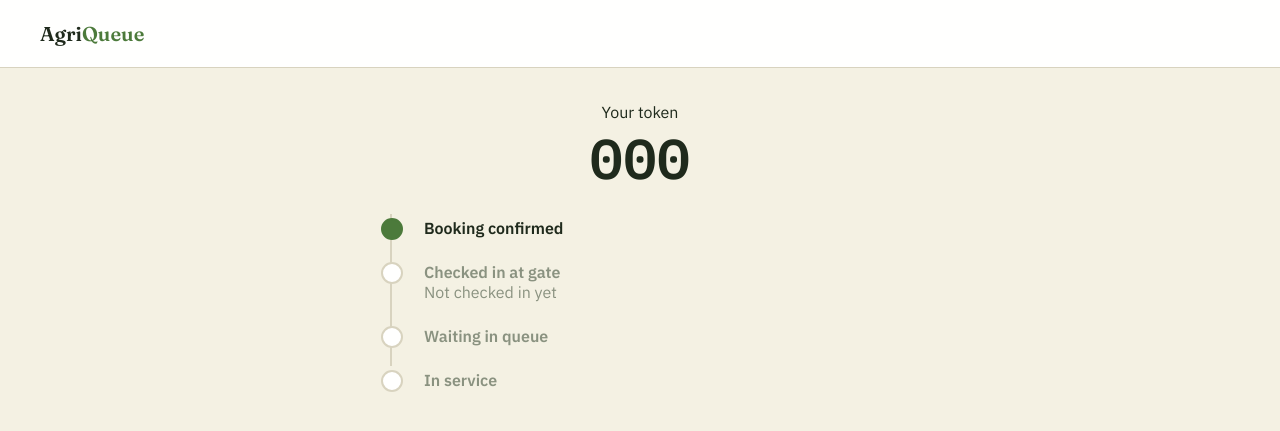
After one commit to Life-is-bad/SIH-PS26032, a FastAPI app: template backend/app/templates/farmer_queue.html in a window 1280 px wide. The commit adds this page. Shown: the top 431 px of the page. Run offline with FastAPI, Linux system fonts and the light colour scheme; the template is opened without the code that fills it, so the values that code supplies are empty; some libraries are stand-ins or nearby versions.

Commit message:
feat: Updated the frontend and added QR Code and booking history

```diff
--- a/backend/app/routes/pages.py
+++ b/backend/app/routes/pages.py
@@ -18,7 +18,7 @@ from app.models.slots import list_upcoming_slots
 from app.models.slots import create_slot
 from app.models.counters import list_counters
 from app.models.bookings import get_bookings_for_counter
-from app.models.queue import check_in_booking
+from app.models.queue import check_in_booking, get_farmer_queue_status
 from app.models.slots import list_upcoming_slots, delete_slot
 from app.models.bookings import (
     create_booking, get_farmer_bookings, cancel_booking,
@@ -55,6 +55,19 @@ TRANSLATIONS = {
         "cancelled": "Cancelled",
         "no_completed": "No completed bookings yet.",
         "no_cancelled": "No cancelled bookings.",
+        "live_queue": "Live queue",
+        "your_token": "Your token",
+        "farmers_ahead": "farmers ahead of you",
+        "minutes_wait": "minutes estimated wait",
+        "booking_confirmed": "Booking confirmed",
+        "checked_in_gate": "Checked in at gate",
+        "qr_scanned": "QR scanned",
+        "not_checked_in": "Not checked in yet",
+        "waiting_in_queue": "Waiting in queue",
+        "position_label": "Position",
+        "of_label": "of",
+        "in_service": "In service",
+        "no_active_booking": "No active booking. Book a slot to see your queue status.",
     },
     "hi": {
         "book_title": "अपना स्लॉट बुक करें",
@@ -82,6 +95,19 @@ TRANSLATIONS = {
         "cancelled": "रद्द",
         "no_completed": "अभी तक कोई पूर्ण बुकिंग नहीं।",
         "no_cancelled": "कोई रद्द बुकिंग नहीं।",
+        "live_queue": "लाइव कतार",
+        "your_token": "आपका टोकन",
+        "farmers_ahead": "किसान आपसे आगे",
+        "minutes_wait": "मिनट अनुमानित प्रतीक्षा",
+        "booking_confirmed": "बुकिंग की पुष्टि हुई",
+        "checked_in_gate": "गेट पर चेक-इन हुआ",
+        "qr_scanned": "क्यूआर स्कैन किया गया",
+        "not_checked_in": "अभी तक चेक-इन नहीं हुआ",
+        "waiting_in_queue": "कतार में प्रतीक्षारत",
+        "position_label": "स्थान",
+        "of_label": "में से",
+        "in_service": "सेवा में",
+        "no_active_booking": "कोई सक्रिय बुकिंग नहीं। अपनी कतार की स्थिति देखने के लिए एक स्लॉट बुक करें।",
     },
 }
 
@@ -283,6 +309,28 @@ def farmer_booking_qr(request: Request, booking_id: int):
     return StreamingResponse(buf, media_type="image/png")
 
 
+@router.get("/farmer/queue", response_class=HTMLResponse)
+def farmer_queue_page(request: Request, lang: str | None = None):
+    user = get_current_user_from_cookie(request)
+    if user is None or user["role"] != "farmer":
+        return RedirectResponse("/login")
+    full_user = get_user_by_id(int(user["sub"]))
+    user["full_name"] = full_user["full_name"] if full_user else None
+
+    status = get_farmer_queue_status(int(user["sub"]))
+
+    current_lang = lang or get_lang(request)
+    t = TRANSLATIONS[current_lang]
+
+    response = templates.TemplateResponse(
+        request, "farmer_queue.html",
+        {"user": user, "status": status, "active_page": "queue", "lang": current_lang, "t": t},
+    )
+    if lang:
+        response.set_cookie("lang", lang, max_age=31536000)
+    return response
+
+
 @router.get("/officer/scan/{token}", response_class=HTMLResponse)
 def officer_scan(request: Request, token: str):
     user = get_current_user_from_cookie(request)
--- a/backend/app/static/css/style.css
+++ b/backend/app/static/css/style.css
@@ -615,3 +615,41 @@ td {
 .section-details[open] summary.section-title::before {
     transform: rotate(90deg);
 }
+
+.queue-step {
+    position: relative;
+    padding: 4px 0 20px 32px;
+    border-left: 2px solid var(--line);
+    margin-left: 10px;
+}
+
+.queue-step:last-child {
+    border-left: 2px solid transparent;
+}
+
+.queue-step::before {
+    content: "";
+    position: absolute;
+    left: -11px;
+    top: 4px;
+    width: 18px;
+    height: 18px;
+    border-radius: 50%;
+    background: var(--paper-raised);
+    border: 2px solid var(--line);
+}
+
+.queue-step.done::before {
+    background: var(--leaf);
+    border-color: var(--leaf);
+}
+
+.queue-step.current::before {
+    border-color: var(--marigold-deep);
+    background: var(--marigold);
+}
+
+.queue-step.pending b,
+.queue-step.pending .sub {
+    color: var(--ink-faint);
+}
--- a/backend/app/templates/base.html
+++ b/backend/app/templates/base.html
@@ -24,6 +24,8 @@
                 a slot" }}</a>
             <a href="/farmer/bookings" class="{{ 'current' if active_page == 'bookings' else '' }}">{{ t.my_bookings if
                 t else "My bookings" }}</a>
+            <a href="/farmer/queue" class="{{ 'current' if active_page == 'queue' else '' }}">{{ t.live_queue if t else
+                "Live queue" }}</a>
             {% else %}
             <a href="/officer?counter_id={{ counter_id or 1 }}"
                 class="{{ 'current' if active_page == 'queue' else '' }}">Live queue</a>
--- /dev/null
+++ b/backend/app/templates/farmer_queue.html
@@ -0,0 +1,55 @@
+{% extends "base.html" %}
+{% block title %}{{ t.live_queue if t else "Live queue" }} — Agri-Queue{% endblock %}
+{% block content %}
+<div style="text-align:center; max-width:520px; margin:0 auto;">
+
+    {% if status.error %}
+    <p style="margin-top:60px;">{{ t.no_active_booking if t else "No active booking. Book a slot to see your queue
+        status." }}</p>
+    {% else %}
+    <div class="sub">{{ t.your_token if t else "Your token" }}</div>
+    <div style="font-size:56px; font-family:'IBM Plex Mono', monospace; font-weight:600;">
+        {{ "%03d"|format(status.booking_id) }}
+    </div>
+
+    {% if status.check_in_status %}
+    <div style="display:flex; gap:16px; justify-content:center; margin:24px 0;">
+        <div style="background:var(--indigo-tint); border-radius:12px; padding:16px 28px;">
+            <div style="font-size:28px; font-weight:600; color:var(--indigo-deep);">{{ status.position - 1 }}</div>
+            <div class="sub" style="font-size:12px;">{{ t.farmers_ahead if t else "farmers ahead of you" }}</div>
+        </div>
+        <div style="background:var(--indigo-tint); border-radius:12px; padding:16px 28px;">
+            <div style="font-size:28px; font-weight:600; color:var(--indigo-deep);">~{{ status.estimated_wait_mins }}
+            </div>
+            <div class="sub" style="font-size:12px;">{{ t.minutes_wait if t else "minutes estimated wait" }}</div>
+        </div>
+    </div>
+    {% endif %}
+
+    <div style="text-align:left; margin-top:20px;">
+        <div class="queue-step done">
+            <b>{{ t.booking_confirmed if t else "Booking confirmed" }}</b>
+            <div class="sub">{{ status.booking_time }}</div>
+        </div>
+        <div class="queue-step {{ 'done' if status.check_in_status else 'pending' }}">
+            <b>{{ t.checked_in_gate if t else "Checked in at gate" }}</b>
+            <div class="sub">
+                {% if status.check_in_status %}{{ status.checked_in_at }} · {{ t.qr_scanned if t else "QR scanned" }}
+                {% else %}{{ t.not_checked_in if t else "Not checked in yet" }}{% endif %}
+            </div>
+        </div>
+        <div
+            class="queue-step {{ 'current' if status.check_in_status == 'waiting' else ('done' if status.check_in_status == 'in_service' else 'pending') }}">
+            <b>{{ t.waiting_in_queue if t else "Waiting in queue" }}</b>
+            {% if status.check_in_status in ('waiting', 'in_service') %}
+            <div class="sub">{{ t.position_label if t else "Position" }} {{ status.position }} {{ t.of_label if t else
+                "of" }} {{ status.total_in_queue }}</div>
+            {% endif %}
+        </div>
+        <div class="queue-step {{ 'current' if status.check_in_status == 'in_service' else 'pending' }}">
+            <b>{{ t.in_service if t else "In service" }}</b>
+        </div>
+    </div>
+    {% endif %}
+</div>
+{% endblock %}
```
Also changed, not shown: backend/app/models/queue.py (+63 -0 lines).
